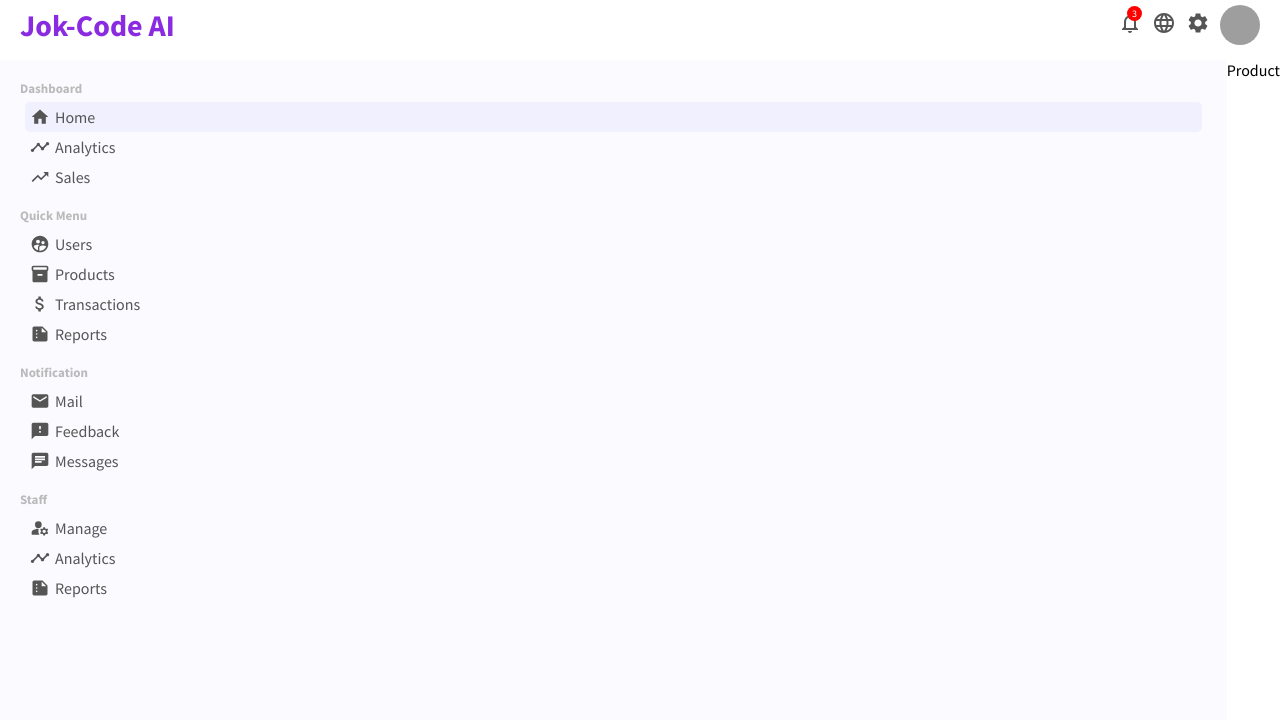
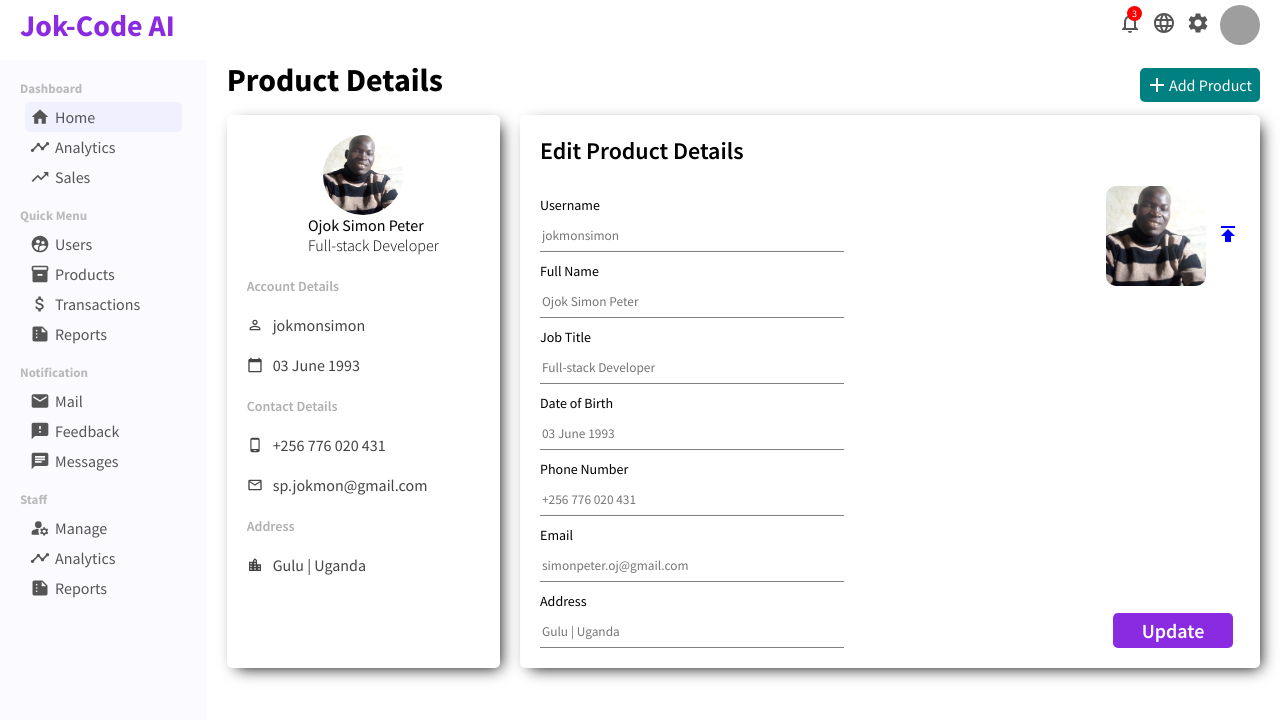
Before and after one commit to Jokmonsimon/react-admin-dashboard, a React (Create React App) app: page /product/1 in a window 1280 px wide. Shown: the top 720 px of the page. Built offline with nearby package versions, Linux system fonts and the light colour scheme; grey boxes are pictures that could not be loaded.

Commit message:
New Update

```diff
--- a/src/pages/product/Product.jsx
+++ b/src/pages/product/Product.jsx
@@ -1,5 +1,146 @@
 import "./Product.css";
+import {
+  Add,
+  CalendarToday,
+  LocationCityOutlined,
+  MailOutlined,
+  PhoneAndroid,
+  Publish,
+} from "@mui/icons-material";
+import PermIdentityIcon from "@mui/icons-material/PermIdentity";
+import { Link } from "react-router-dom";
 
 export default function Product() {
-  return <div>Product</div>;
+  return (
+    <div className="product">
+      <div className="product-title-container">
+        <h1 className="product-title">Product Details</h1>
+        <Link to="/addNewProduct" className="link">
+          <button className="add-product-button">
+            <Add /> Add Product
+          </button>
+        </Link>
+      </div>
+      <div className="product-container">
+        <div className="show-product">
+          <div className="show-product-top">
+            <img src="/images/Ojok.jpg" alt="" className="show-product-iamge" />
+            <div className="show-product-details">
+              <span className="show-product-un">Ojok Simon Peter</span>
+              <span className="show-product-title">Full-stack Developer</span>
+            </div>
+          </div>
+          <div className="show-product-button">
+            <span className="show-product-account-title">Account Details</span>
+            <div className="show-product-info">
+              <PermIdentityIcon className="show-product-icon" />
+              <div className="show-product-detail-info">jokmonsimon</div>
+            </div>
+            <div className="show-product-info">
+              <CalendarToday className="show-product-icon" />
+              <div className="show-product-detail-info">03 June 1993</div>
+            </div>
+            <span className="show-product-account-title">Contact Details</span>
+            <div className="show-product-info">
+              <PhoneAndroid className="show-product-icon" />
+              <div className="show-product-detail-info">+256 776 020 431</div>
+            </div>
+            <div className="show-product-info">
+              <MailOutlined className="show-product-icon" />
+              <div className="show-product-detail-info">
+                sp.jokmon@gmail.com
+              </div>
+            </div>
+            <span className="show-product-account-title">Address</span>
+            <div className="show-product-info">
+              <LocationCityOutlined className="show-product-icon" />
+              <div className="show-product-detail-info">Gulu | Uganda</div>
+            </div>
+          </div>
+        </div>
+        <div className="update-product">
+          <span className="upade-product-info-title">Edit Product Details</span>
+          <form className="update-product-info-form">
+            <div className="update-product-info-left">
+              <div className="update-product-info-details">
+                <label>Username</label>
+                <input
+                  type="text"
+                  placeholder="jokmonsimon"
+                  className="update-product-input"
+                />
+              </div>
+              <div className="update-product-info-details">
+                <label>Full Name</label>
+                <input
+                  type="text"
+                  placeholder="Ojok Simon Peter"
+                  className="update-username-input"
+                />
+              </div>
+              <div className="update-product-info-details">
+                <label>Job Title</label>
+                <input
+                  type="text"
+                  placeholder="Full-stack Developer"
+                  className="update-username-input"
+                />
+              </div>
+              <div className="update-product-info-details">
+                <label>Date of Birth</label>
+                <input
+                  type="text"
+                  placeholder="03 June 1993"
+                  className="update-product-input"
+                />
+              </div>
+              <div className="update-product-info-details">
+                <label>Phone Number</label>
+                <input
+                  type="text"
+                  placeholder="+256 776 020 431"
+                  className="update-product-input"
+                />
+              </div>
+              <div className="update-product-info-details">
+                <label>Email</label>
+                <input
+                  type="text"
+                  placeholder="simonpeter.oj@gmail.com"
+                  className="update-product-input"
+                />
+              </div>
+              <div className="update-product-info-details">
+                <label>Address</label>
+                <input
+                  type="text"
+                  placeholder="Gulu | Uganda"
+                  className="update-product-input"
+                />
+              </div>
+            </div>
+            <div className="update-product-info-right">
+              <div className="update-product-image">
+                <img
+                  src="/images/Ojok.jpg"
+                  alt=""
+                  className="product-profile-image"
+                />
+                <label htmlFor="file">
+                  <Publish className="update-product-icon" />
+                </label>
+                <input
+                  type="file"
+                  id="file"
+                  className="choose-product-profile-image"
+                  style={{ display: "none" }}
+                />
+              </div>
+              <button className="update-product-button">Update</button>
+            </div>
+          </form>
+        </div>
+      </div>
+    </div>
+  );
 }
```
